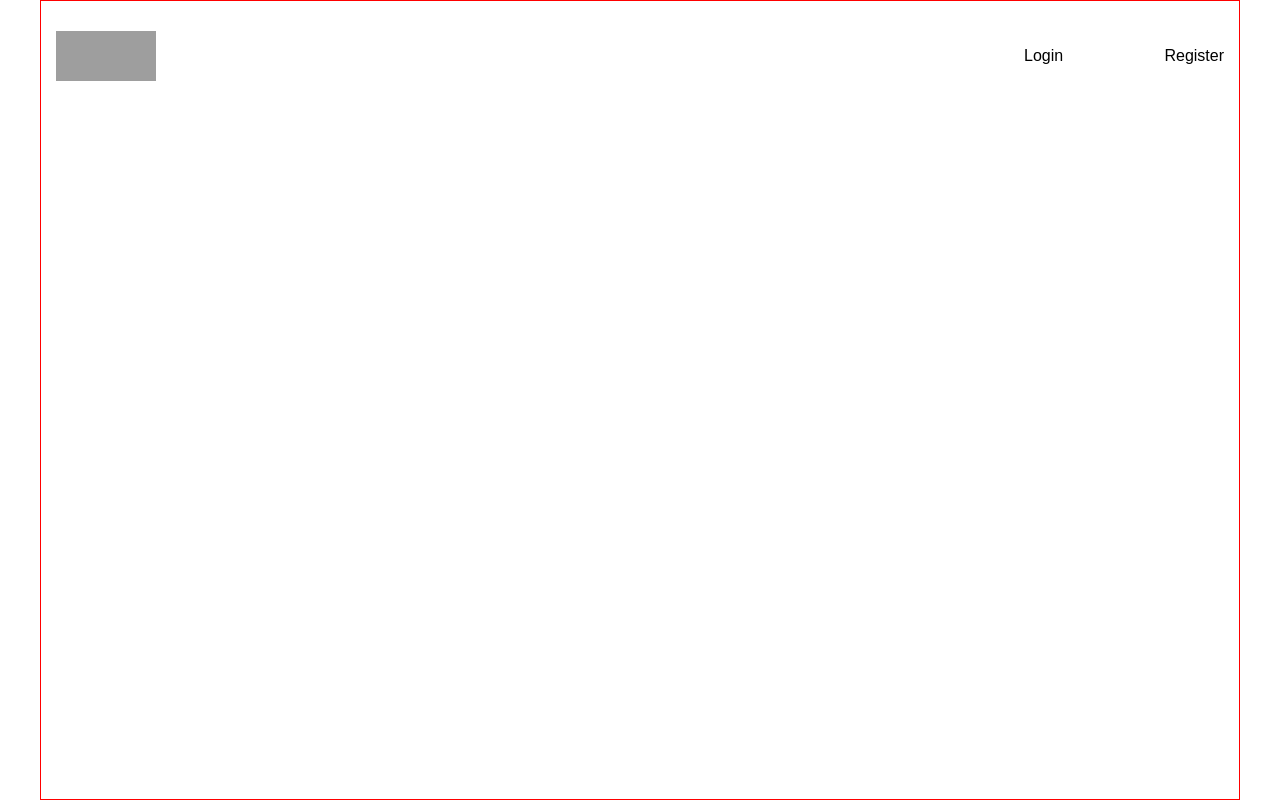
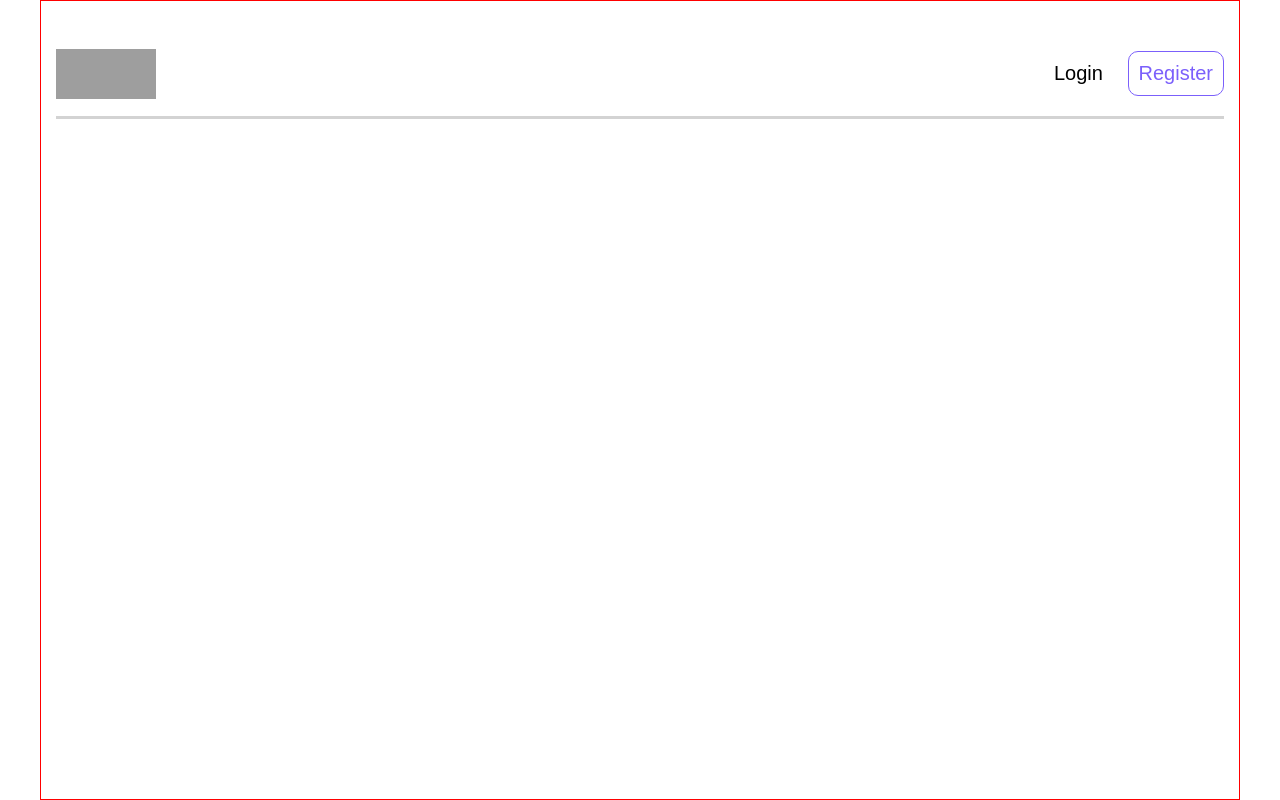
Before and after one commit to NemanHajiyev/ShortenX, a plain HTML site: page App/index.html in a window 1280 px wide. Drawn offline with Linux system fonts and the light colour scheme; grey boxes are pictures that could not be loaded.

Commit message:
navbar updated

```diff
--- a/App/index.html
+++ b/App/index.html
@@ -15,7 +15,7 @@
                 src="https://encrypted-tbn0.gstatic.com/images?q=tbn:ANd9GcSuEA9DjKu8_6yEaTVXEBHJ5QT8OQqweOUQdg&s">
             <div class="register">
                 <p>Login</p>
-                <p>Register</p>
+                <p class="resgister-btn">Register</p>
             </div>
         </div>
 
--- a/App/style.css
+++ b/App/style.css
@@ -24,6 +24,7 @@ body {
     justify-content: space-between;
     align-items: center;
     margin-top: 30px;
+    border-bottom: 3px solid lightgrey;
 }
 
 .img {
@@ -32,8 +33,26 @@ body {
 }
 
 .register {
-    width: 200px;
+    width: 170px;
     display: flex;
     justify-content: space-between;
     align-items: center;
 }
+
+p {
+    font-weight: 500;
+    font-size: 20px;
+    cursor: pointer;
+}
+
+.resgister-btn {
+    border: 1px solid rgb(123, 96, 251);
+    color: rgb(123, 96, 251);
+    padding: 10px;
+    border-radius: 10px;
+}
+
+.resgister-btn:hover {
+    background-color: rgb(109, 85, 231);
+    color: white;
+}
```
